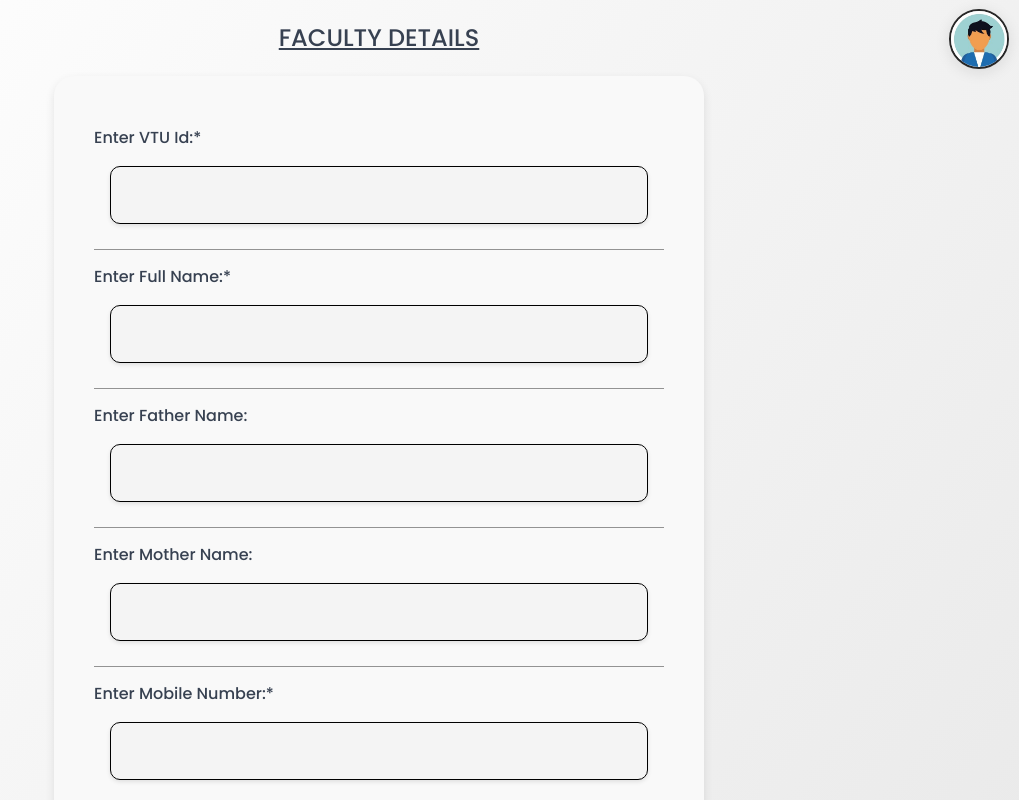
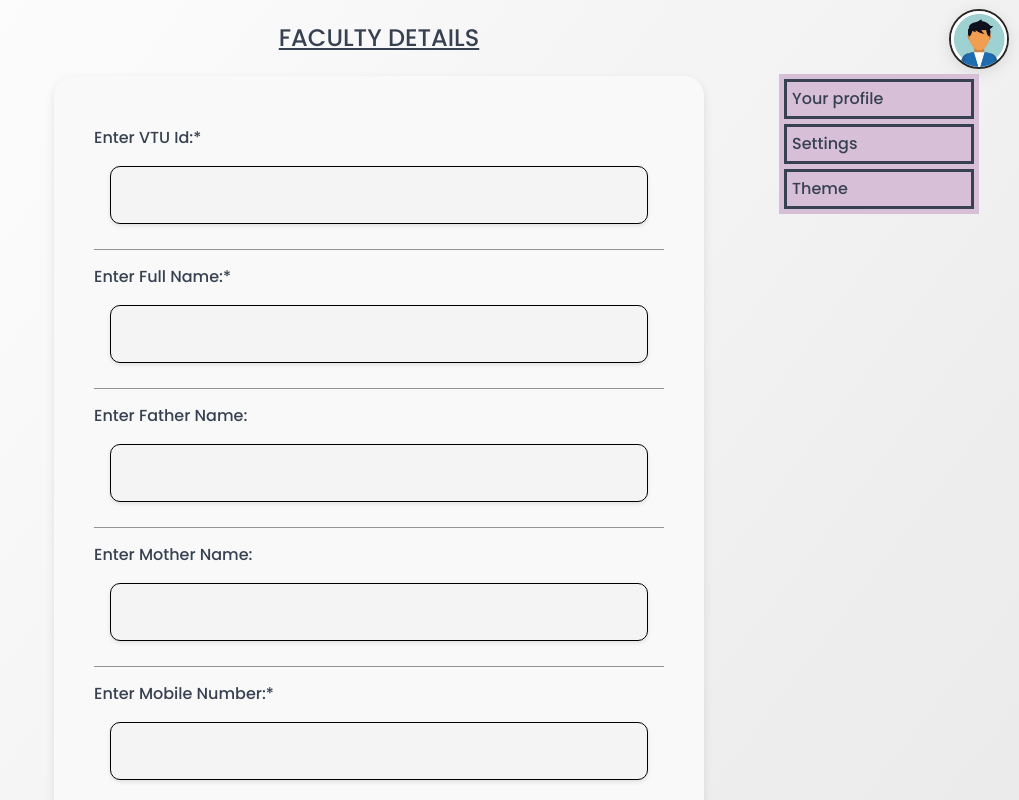
Before and after one commit to harshakl03/FRONT-END, a React (Vite) app: page /employee/part-a in a window 1280 px wide. Both pictures are taken after a click on the picture 1240 px from the left and 39 px from the top of the page. Shown: the top 800 px of the page, without its empty margins (261-1280 px from the left). Built offline with nearby package versions, Linux system fonts and the light colour scheme.

Commit message:
profile list

```diff
--- a/src/ui/Profile.jsx
+++ b/src/ui/Profile.jsx
@@ -1,14 +1,16 @@
 import styled from "styled-components";
+import ProfileModal from "./ProfileModal";
+import { useState } from "react";
 
 const ProfileImage = styled.img`
-  position: absolute;
+  position: fixed;
   top: 4px;
   right: 5px;
   border-radius: 50%;
   margin-right: 5px;
   margin-top: 5px;
   border: 2px solid #272727;
-  box-shadow: 0 3px 15px rgba(0,0,0,0.1);
+  box-shadow: 0 3px 15px rgba(0, 0, 0, 0.1);
   height: 60px;
   width: 60px;
   transition: all 0.5s;
@@ -20,11 +22,32 @@ const ProfileImage = styled.img`
 `;
 
 export default function Profile() {
+  const [isOpen, setIsOpen] = useState(false);
+  const [position, setPosition] = useState(null);
+
+  function handleClick(e) {
+    const rect = e.target.closest("img").getBoundingClientRect();
+    setPosition({
+      x: window.innerWidth - rect.width - rect.x + 30,
+      y: rect.y + rect.height + 5,
+    });
+    setIsOpen((prev) => !prev);
+  }
+
   return (
-    <ProfileImage
-      src="\profile-11446-15299734327876804163.jpg"
-      alt="profile"
-      onClick={() => alert("Profile clicked")}
-    />
+    <>
+      <ProfileImage
+        name="profile"
+        src="\profile-11446-15299734327876804163.jpg"
+        alt="profile"
+        onClick={handleClick}
+      />
+      <ProfileModal
+        isOpen={isOpen}
+        setIsOpen={setIsOpen}
+        position={position}
+        setPosition={setPosition}
+      />
+    </>
   );
 }
--- /dev/null
+++ b/src/ui/ProfileModal.jsx
@@ -0,0 +1,56 @@
+import { useEffect, useRef } from "react";
+import { createPortal } from "react-dom";
+import styled from "styled-components";
+
+const StyledList = styled.ul`
+  position: fixed;
+  top: ${(props) => props.position.y}px;
+  right: ${(props) => props.position.x}px;
+  //edit from here
+  background-color: thistle;
+  width: 200px;
+`;
+
+const List = styled.li`
+  //edit from here
+  margin: 5px;
+  padding: 5px;
+  border: solid;
+`;
+
+//don't touch
+export default function ProfileModal({ isOpen, position, setIsOpen }) {
+  const ref = useRef();
+  useEffect(
+    function () {
+      window.onscroll = function () {
+        setIsOpen(false);
+      };
+
+      function handleOutsideClick(e) {
+        if (
+          ref.current &&
+          !ref.current.contains(e.target) &&
+          e.target.name !== "profile"
+        ) {
+          setIsOpen(false);
+        }
+      }
+
+      document.addEventListener("click", handleOutsideClick, true);
+
+      return () =>
+        document.removeEventListener("click", handleOutsideClick, true);
+    },
+    [setIsOpen]
+  );
+  if (isOpen)
+    return createPortal(
+      <StyledList position={position} ref={ref}>
+        <List>Your profile</List>
+        <List>Settings</List>
+        <List>Theme</List>
+      </StyledList>,
+      document.body
+    );
+}
--- a/src/utils/apiLoginRegister.js
+++ b/src/utils/apiLoginRegister.js
@@ -4,6 +4,6 @@ export function authenticatedUserData() {
 }
 
 export function authenticateUser({ username, password }) {
-  if (username === "sharad" && password === "gay") return { error: false };
+  if (username === "suraj" && password === "gay") return { error: false };
   else throw new Error("Provided username or password is wrong");
 }
```
